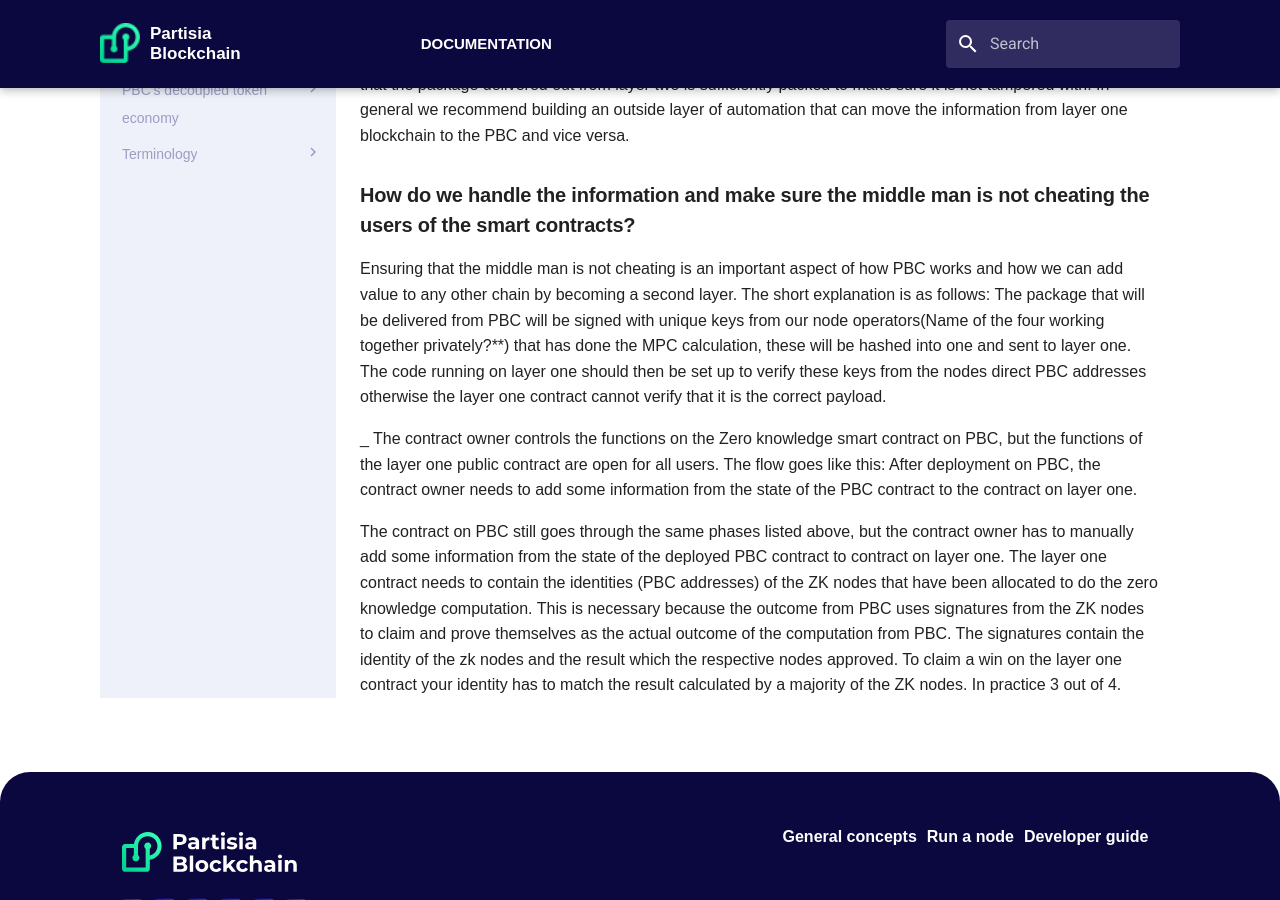
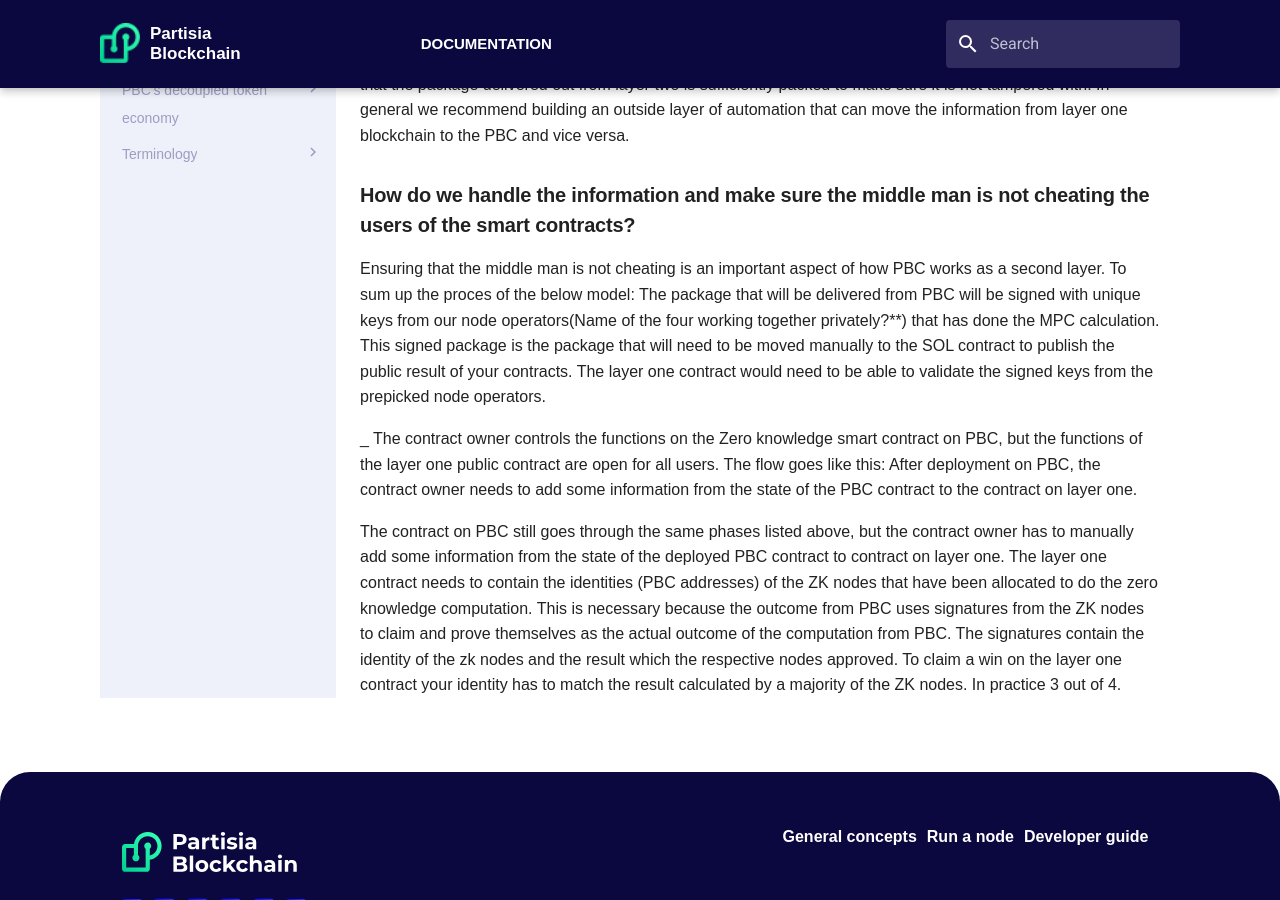
Before and after one commit to 0xSero/partisia-docs, an MkDocs documentation site: the page built from docs/pbc-as-second-layer.md, in a window 1280 px wide and 900 px high, scrolled down 508 px. Built offline with MkDocs 1.6.1 and Material for MkDocs 9.7.7, drawn with Linux system fonts in a browser that asks for light colours; some web fonts are replaced; a script that is not in the unit is left out.

Commit message:
Updating text to be more precise

```diff
--- a/docs/pbc-as-second-layer.md
+++ b/docs/pbc-as-second-layer.md
@@ -6,7 +6,9 @@
 The author controls what information should be given to the public record (on layer one) and then in the contract deployed on PBC we need to define what should not be given to the public record (layer two on PBC). The users then interact with the needed contracts to either A. give input publicly for layer one or two or B. give input privately directly onto layer two contract. The contracts need to be designed around each other, but for now PBC as a second layer can only support a manual movement of data from layer one to layer two, but can make sure that the package delivered out from layer two is sufficiently packed to make sure it is not tampered with. In general we recommend building an outside layer of automation that can move the information from layer one blockchain to the PBC and vice versa.
 
 ### How do we handle the information and make sure the middle man is not cheating the users of the smart contracts?
-Ensuring that the middle man is not cheating is an important aspect of how PBC works and how we can add value to any other chain by becoming a second layer. The short explanation is as follows: The package that will be delivered from PBC will be signed with unique keys from our node operators(Name of the four working together privately?**) that has done the MPC calculation, these will be hashed into one and sent to layer one. The code running on layer one should then be set up to verify these keys from the nodes direct PBC addresses otherwise the layer one contract cannot verify that it is the correct payload.
+Ensuring that the middle man is not cheating is an important aspect of how PBC works as a second layer. To sum up the proces of the below model: The package that will be delivered from PBC will be signed with unique keys from our node operators(Name of the four working together privately?**) that has done the MPC calculation. This signed package is the package that will need to be moved manually to the SOL contract to publish the public result of your contracts. The layer one contract would need to be able to validate the signed keys from the prepicked node operators.
+
+
 
 
 _
```
